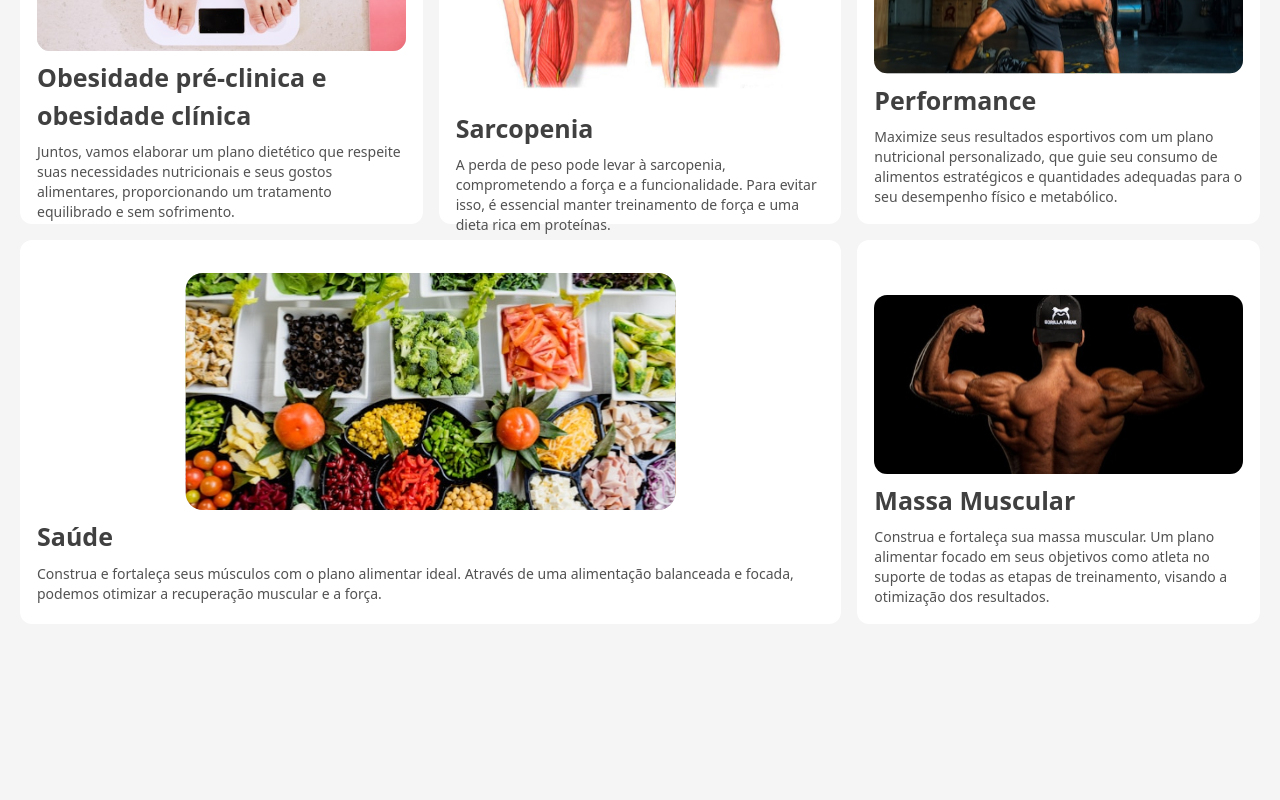
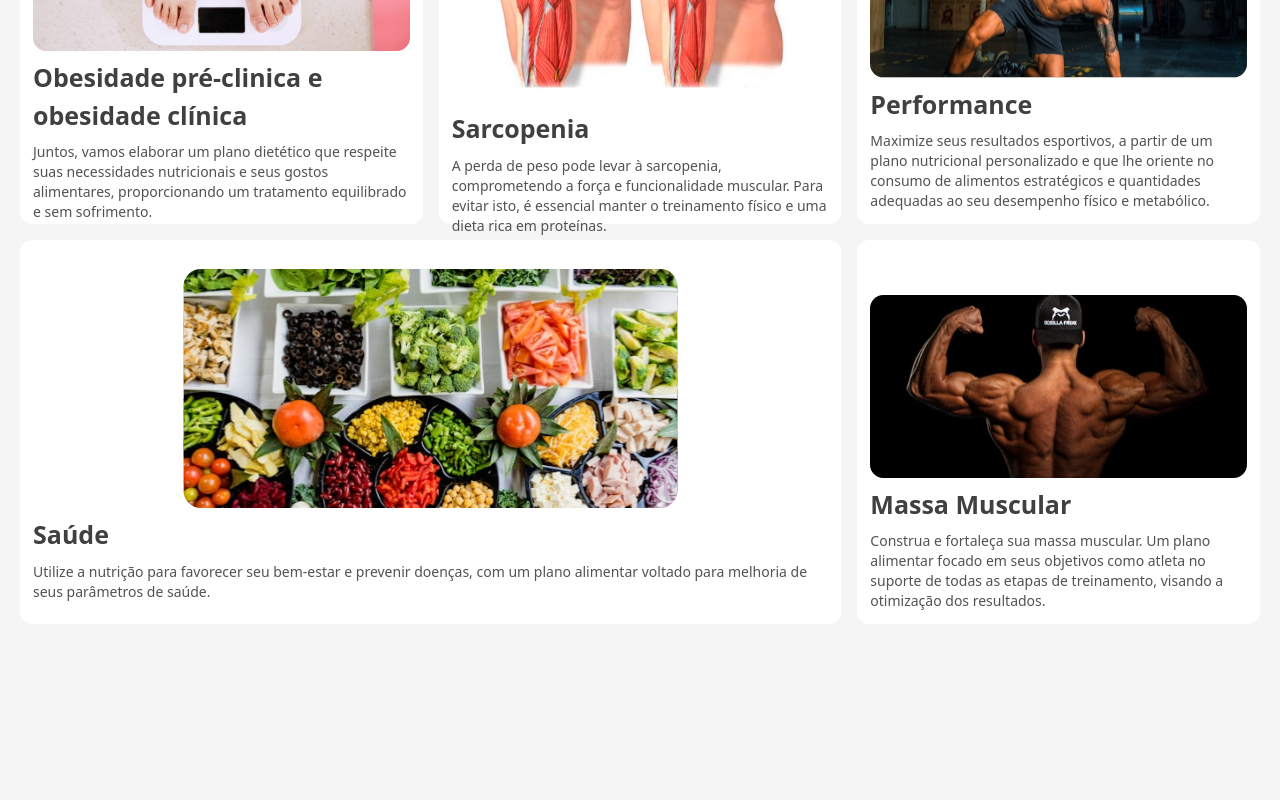
Before and after one commit to DevGustavoGantois/website-nutrition, a Next.js app: page / in a window 1280 px wide. Shown: the part 1420-2220 px from the top of the page. Built offline with nearby package versions, Linux system fonts and the light colour scheme.

Commit message:
style:Adjusting text in bento grid and about session.

```diff
--- a/src/app/s-services.tsx
+++ b/src/app/s-services.tsx
@@ -46,21 +46,21 @@ const items = [
       {
         titleService: "Sarcopenia",
         descriptionService:
-          "A perda de peso pode levar à sarcopenia, comprometendo a força e a funcionalidade. Para evitar isso, é essencial manter treinamento de força e uma dieta rica em proteínas.",
+          "A perda de peso pode levar à sarcopenia, comprometendo a força e funcionalidade muscular. Para evitar isto, é essencial manter o treinamento físico e uma dieta rica em proteínas.",
         image: <Image width={300} height={400} src="/SarcopeniaImg.svg" alt="Saúde" className="w-full h-auto" />,
         header: <Skeleton />,
       },
       {
         titleService: "Performance",
         descriptionService:
-          "Maximize seus resultados esportivos com um plano nutricional personalizado, que guie seu consumo de alimentos estratégicos e quantidades adequadas para o seu desempenho físico e metabólico.",
+          "Maximize seus resultados esportivos, a partir de um plano nutricional personalizado e que lhe oriente no consumo de alimentos estratégicos e quantidades adequadas ao seu desempenho físico e metabólico.",
         image: <Image width={400} height={400} src="/PerformaceImg.svg" alt="Performance" className="w-full h-auto" />,
         header: <Skeleton />,
       },
       {
         titleService: "Saúde",
         descriptionService:
-          "Construa e fortaleça seus músculos com o plano alimentar ideal. Através de uma alimentação balanceada e focada, podemos otimizar a recuperação muscular e a força.",
+          "Utilize a nutrição para favorecer seu bem-estar e prevenir doenças, com um plano alimentar voltado para melhoria de seus parâmetros de saúde.",
         image: <Image width={400} height={400} src="/saudeImg.svg" alt="Massa Muscular" className="w-full overflow-hidden h-1/2" />,
         header: <Skeleton />,
       },
--- a/src/components/bento-grid.tsx
+++ b/src/components/bento-grid.tsx
@@ -35,7 +35,7 @@ export const BentoGridItem = ({
   return (
     <div
       className={cn(
-        "row-span-1 rounded-xl group/bento hover:shadow-xl transition duration-200 shadow-input dark:shadow-none p-4 dark:bg-black dark:border-white/[0.2] bg-white border border-transparent justify-between flex flex-col space-y-4",
+        "row-span-1 rounded-xl group/bento hover:shadow-xl transition duration-200 shadow-input dark:shadow-none p-3 dark:bg-black dark:border-white/[0.2] bg-white border border-transparent justify-between flex flex-col space-y-4",
         className
       )}
     >
--- a/src/data/v-data.ts
+++ b/src/data/v-data.ts
@@ -127,7 +127,7 @@ export const aboutData = [
   {
     title: "Sobre mim",
     description:
-      "Nutricionista, educador físico e especialista em fisiologia do exercício, Rafael Perrone recorre as suas vivências para atuar como Coach de Mudança de Estilo de Vida (MEV).  Como alguém que superou a obesidade, usa as técnicas que desenvolveu aliado às suas formações multidisciplinares para sua própria transformação. Hoje, com expertise no tratamento à obesidade, auxilia pacientes e mentorados a alcançarem objetivos e otimizarem sua saúde e performance, com foco em estratégias alimentares adaptadas às necessidades individuais.",
+      "Nutricionista, educador físico e especialista em fisiologia do exercício, Rafael Perrone recorre as suas vivências para atuar como Coach de Mudança de Estilo de Vida (MEV).  Como alguém que superou a obesidade, usa as técnicas que desenvolveu aliando às suas formações multidisciplinares para sua própria transformação. Hoje, com expertise no tratamento à obesidade, auxilia pacientes e mentorados a alcançarem objetivos e otimizarem sua saúde e performance, com foco em estratégias alimentares adaptadas às necessidades individuais.",
     btnText: "Saiba mais",
     btnWhatsapp: "Whatsapp"
   },
```
